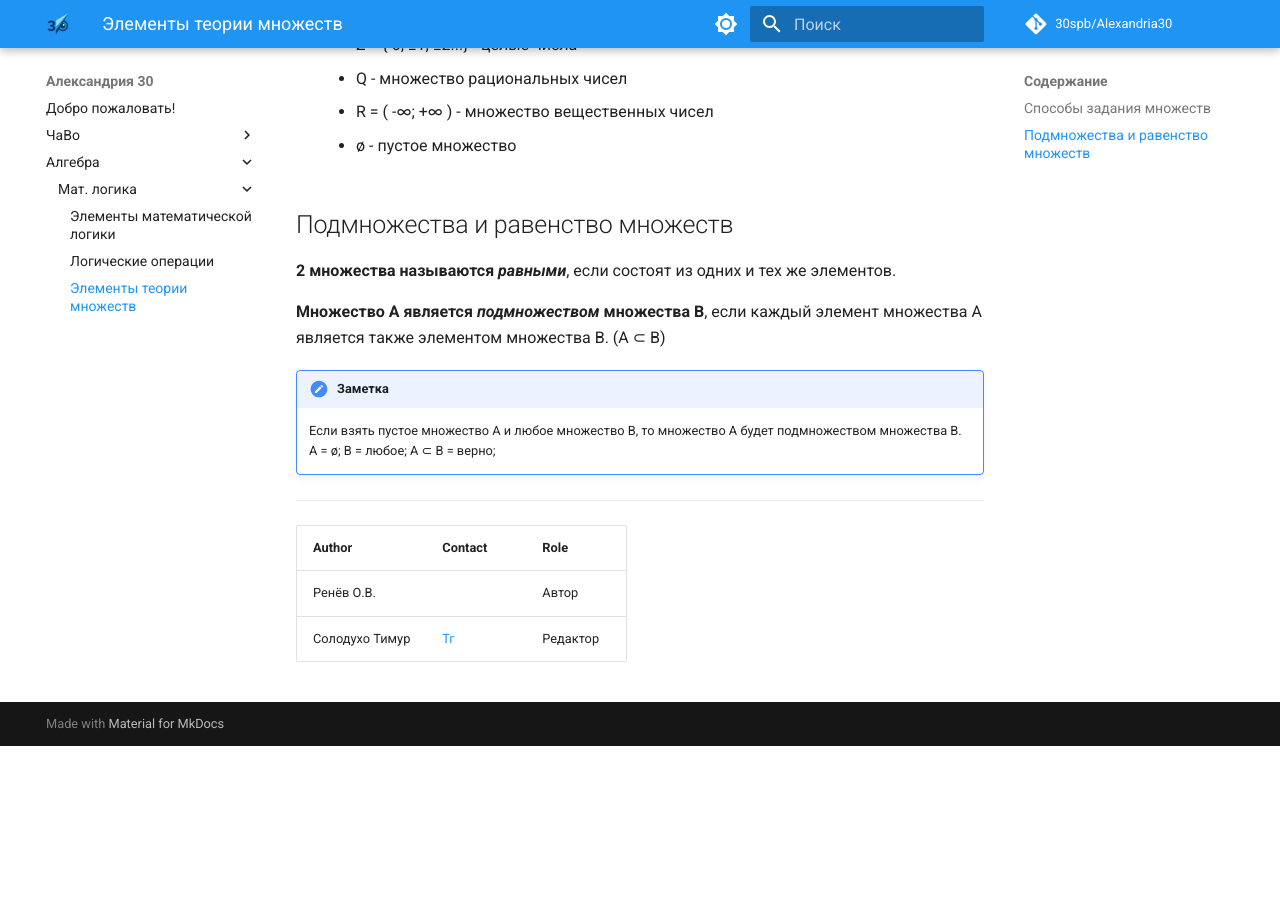
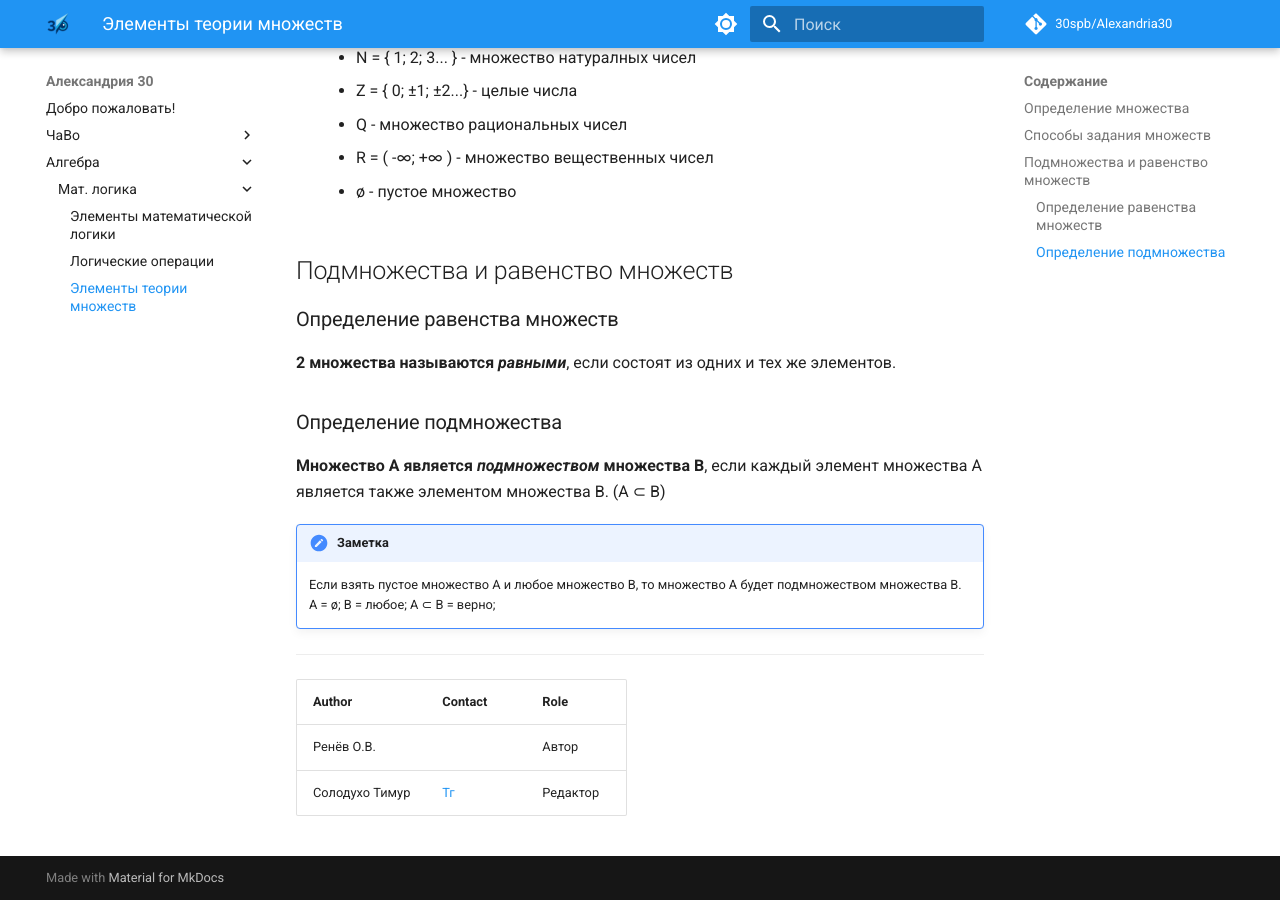
Before and after one commit to 30spb/Alexandria30, an MkDocs documentation site: the page built from docs/algebra/logic/set_theory_elements.md, in a window 1280 px wide and 900 px high, scrolled down 1046 px. Built offline with MkDocs 1.6.1 and Material for MkDocs 9.7.7, drawn with Linux system fonts in a browser that asks for light colours; comment, search, counter and statistics services are not loaded; before the commit the page ends 1792 px from its top, so only the background shows below that; some of the changed text lies outside the part shown.

Commit message:
добавил якоря и заголовки

```diff
--- a/docs/algebra/logic/set_theory_elements.md
+++ b/docs/algebra/logic/set_theory_elements.md
@@ -1,5 +1,6 @@
 # Элементы теории множеств
 
+### Определение множества {#определение-множества}
 **Множество** - это конечная / бесконечная совокупность попарно разичных и различимых объектов.
 
 !!! tip "Обозначения"
@@ -40,8 +41,10 @@
 
 ## Подмножества и равенство множеств
 
+### Определение равенства множеств {#определение-равенства-множеств}
 **2 множества называются _равными_**, если состоят из одних и тех же элементов.
 
+### Определение подмножества {#определение-подмножества}
 **Множество А является _подмножеством_ множества В**, если каждый элемент множества А является также элементом множества В. (А ⊂ В)
 
 !!! note "Заметка"
```
Also changed, not shown: docs/algebra/logic/math_logic_elements.md (+2 -0 lines).
